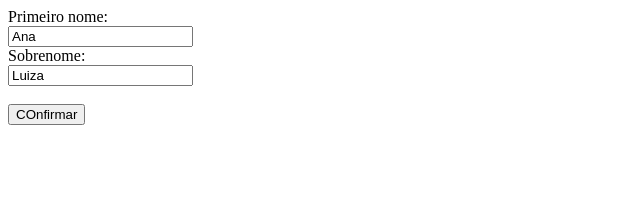
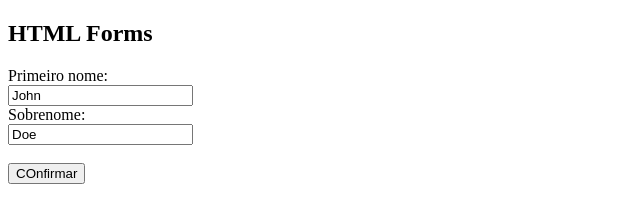
Before and after one commit to borzoilover/borzoilover.github.io, a plain HTML site: page dois.html in a window 1280 px wide. Shown: the whole page, without its empty margins (0-640 px from the left). Drawn offline with Linux system fonts and the light colour scheme.

Commit message:
Add files via upload

```diff
--- a/dois.html
+++ b/dois.html
@@ -1,11 +1,14 @@
 <!DOCTYPE html>
 <html>
 <body>
+
+<h2>HTML Forms</h2>
+
 <form>
   <label for="fname">Primeiro nome:</label><br>
-  <input type="text" id="fname" name="fname" value="Ana"><br>
+  <input type="text" id="fname" name="fname" value="John"><br>
   <label for="lname">Sobrenome:</label><br>
-  <input type="text" id="lname" name="lname" value="Luiza"><br><br>
+  <input type="text" id="lname" name="lname" value="Doe"><br><br>
   <input type="submit" value="COnfirmar">
 </form>
 </body>
```
Also changed, not shown: index.html (+2 -2 lines).
